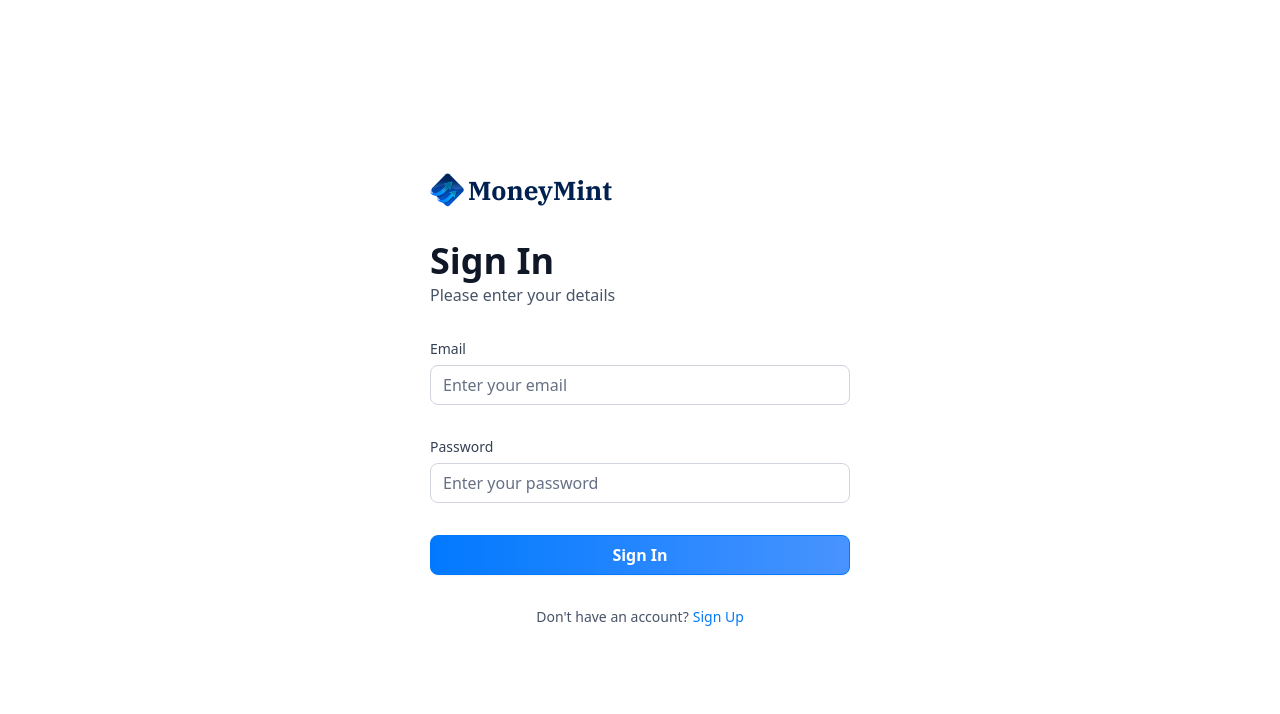
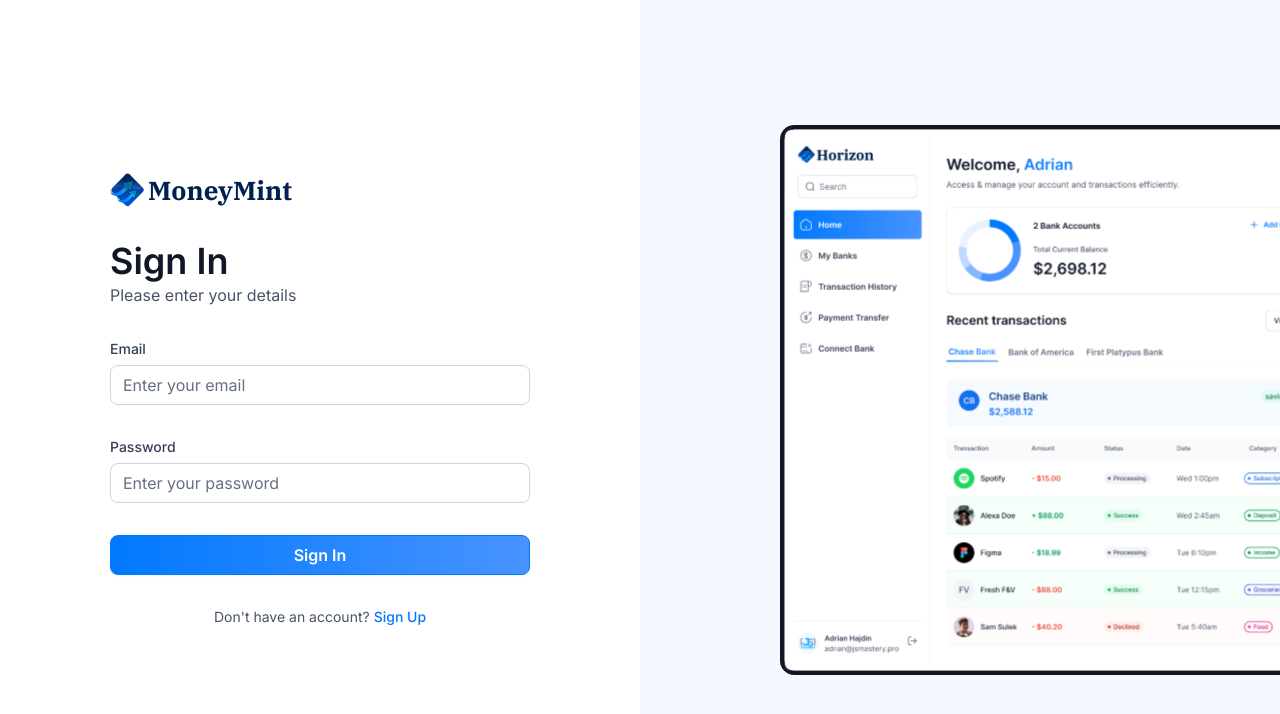
Before and after one commit to AymenGabsi/moneymint, a Next.js app: page /sign-in in a window 1280 px wide. Shown: the top 714 px of the page. Built offline with nearby package versions, Linux system fonts and the light colour scheme.

Commit message:
[MoneyMint] Complete the authentication & the Logout method

```diff
--- a/app/(auth)/layout.tsx
+++ b/app/(auth)/layout.tsx
@@ -1,7 +1,23 @@
+import Image from "next/image";
+
 export default function RootLayout({
   children,
 }: Readonly<{
   children: React.ReactNode;
 }>) {
-  return <main>{children}</main>;
+  return (
+    <main className="flex min-h-screen w-full justify-between font-inter">
+      {children}
+      <div className="auth-asset">
+        <div>
+          <Image
+            src="/icons/auth-image.svg"
+            width={500}
+            height={500}
+            alt="Auth Image"
+          />
+        </div>
+      </div>
+    </main>
+  );
 }
--- a/app/(root)/layout.tsx
+++ b/app/(root)/layout.tsx
@@ -2,6 +2,7 @@
 import Sidebar from "@/components/Sidebar";
 import { getLoggedInUser } from "@/lib/actions/user.actions";
 import Image from "next/image";
+import { redirect } from "next/navigation";
 
 export default async function RootLayout({
   children,
@@ -9,6 +10,8 @@
   children: React.ReactNode;
 }>) {
   const loggedIn = await getLoggedInUser();
+
+  if (!loggedIn) redirect("/sign-in");
 
   return (
     <main className="flex h-screen w-full font-inter">
--- a/app/(root)/page.tsx
+++ b/app/(root)/page.tsx
@@ -28,8 +28,8 @@
       <RightSidebar
         user={loggedIn}
         transactions={[]}
-        banks={[]}
-        //banks={[{ currentBalance: 1250.35 }, { currentBalance: 4550.35 }]}
+        //banks={[]}
+        banks={[{ currentBalance: 1250.35 }, { currentBalance: 4550.35 }]}
       />
     </section>
   );
--- a/components/BankCard.tsx
+++ b/components/BankCard.tsx
@@ -12,9 +12,7 @@
       <Link href={"/"} className="bank-card">
         <div className="bank-card_content">
           <div>
-            <h1 className="text-16 font-semibold text-white">
-              {account.name || userName}
-            </h1>
+            <h1 className="text-16 font-semibold text-white">{userName}</h1>
             <p className="font-ibm-plex-serif font-black text-white">
               {formatAmount(account.currentBalance)}
             </p>
--- a/components/Footer.tsx
+++ b/components/Footer.tsx
@@ -15,14 +15,14 @@
   return (
     <footer className="footer">
       <div className={type === "mobile" ? "footer_name-mobile" : "footer_name"}>
-        <p className="text-xl font-bold text-gray-700">{user.name[0]}</p>
+        <p className="text-xl font-bold text-gray-700">{user?.name[0]}</p>
       </div>
 
       <div
         className={type === "mobile" ? "footer_email-mobile" : "footer_email"}
       >
         <h1 className="text-14 truncate text-gray-700 font-semibold">
-          {user.name}
+          {user?.name}
         </h1>
         <p className="text-14 truncate font-normal text-gray-600">
           {user?.email}
--- a/components/RightSidebar.tsx
+++ b/components/RightSidebar.tsx
@@ -15,9 +15,7 @@
             </span>
           </div>
           <div className="profile-details">
-            <h1 className="profile-name">
-              {user.name}
-            </h1>
+            <h1 className="profile-name">{user.name}</h1>
             <p className="profile-email">{user.email}</p>
           </div>
         </div>
@@ -38,18 +36,18 @@
               <BankCard
                 key={banks[0].$id}
                 account={banks[0]}
-                userName={`${user.firstName} ${user.lastName}`}
+                userName={user.name}
                 showBalance={false}
               />
             </div>
             {banks[1] && (
               <div className="absolute right-0 top-8 z-0 w-[90%]">
                 <BankCard
-                key={banks[1].$id}
-                account={banks[1]}
-                userName={`${user.firstName} ${user.lastName}`}
-                showBalance={false}
-              />
+                  key={banks[1].$id}
+                  account={banks[1]}
+                  userName={user.name}
+                  showBalance={false}
+                />
               </div>
             )}
           </div>
```
